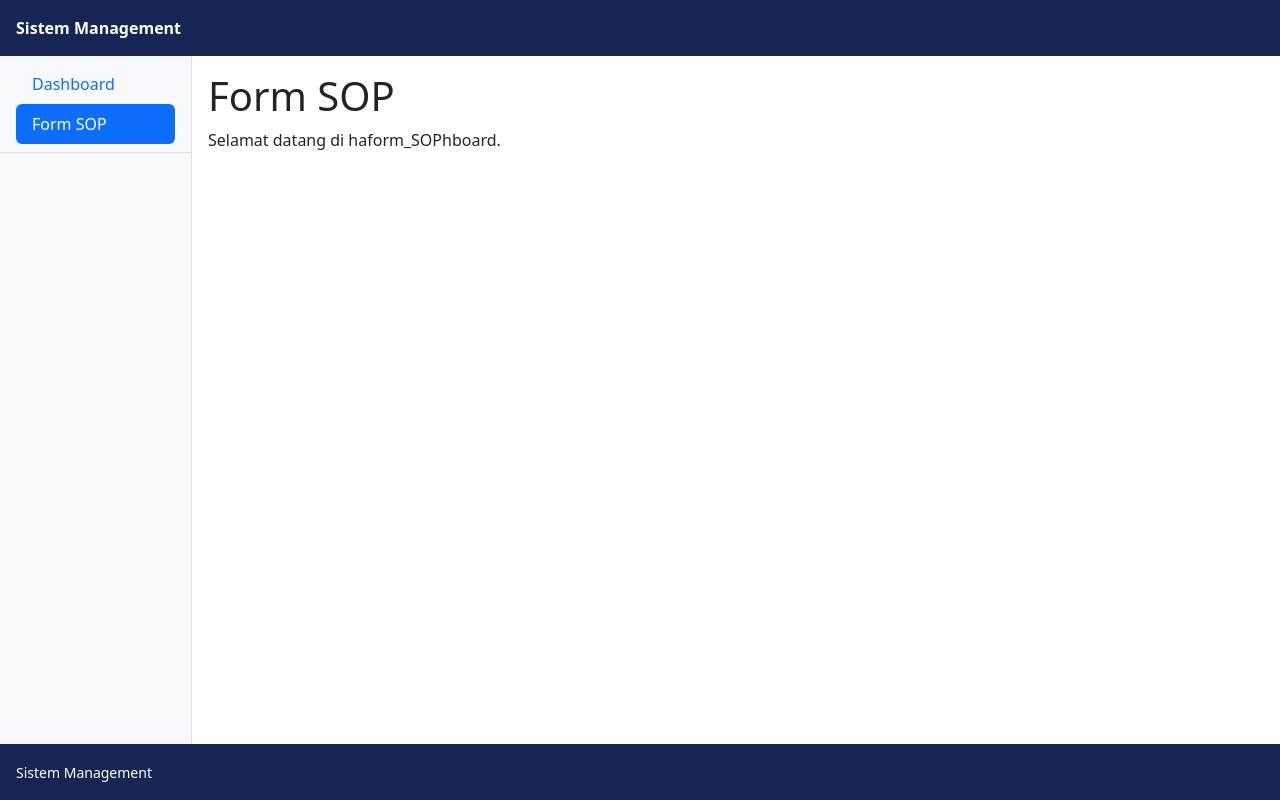
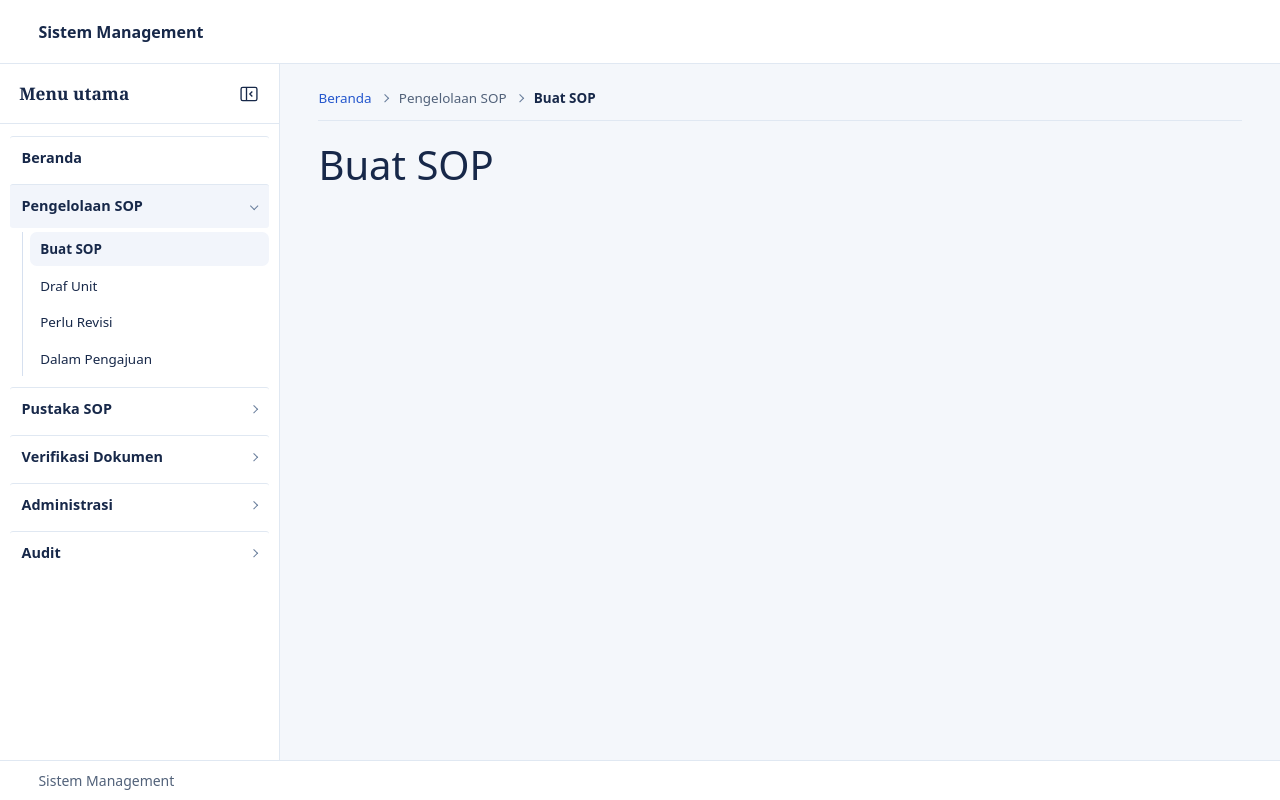
Before and after one commit to krakspace/recskm, a Laravel app: page /form_SOP in a window 1280 px wide. Run offline with Laravel 12, Linux system fonts and the light colour scheme.

Commit message:
feat: styling sidebar dan fungsi buka tutup sidebar

```diff
--- /dev/null
+++ b/config/sidebar.php
@@ -0,0 +1,28 @@
+<?php
+
+return [
+    'Pengelolaan SOP' => [
+        'Buat SOP' => 'form_SOP',
+        'Draf Unit' => 'pengelolaan.draf-unit',
+        'Perlu Revisi' => 'pengelolaan.perlu-revisi',
+        'Dalam Pengajuan' => 'pengelolaan.dalam-pengajuan',
+    ],
+    'Pustaka SOP' => [
+        'SOP Berlaku' => 'pustaka.sop-berlaku',
+        'Seluruh SOP Terbit' => 'pustaka.seluruh-sop-terbit',
+        'Arsip SOP' => 'pustaka.arsip-sop',
+    ],
+    'Verifikasi Dokumen' => [
+        'Cek Status SOP' => 'verifikasi.cek-status-sop',
+        'Periksa PDF' => 'verifikasi.periksa-pdf',
+    ],
+    'Administrasi' => [
+        'Template SOP' => 'administrasi.template-sop',
+        'Peran, Unit & Hak Akses' => 'administrasi.peran-unit-hak-akses',
+        'Rute Persetujuan' => 'administrasi.rute-persetujuan',
+        'Aturan Penomoran' => 'administrasi.aturan-penomoran',
+    ],
+    'Audit' => [
+        'Log Aktivitas' => 'audit.log-aktivitas',
+    ],
+];
--- /dev/null
+++ b/public/app-shell.css
@@ -0,0 +1,332 @@
+:root {
+    --header-height: 4rem;
+    --footer-height: 2.5rem;
+    --sidebar-width: 17.5rem;
+    --page-padding: clamp(1rem, 3vw, 2.5rem);
+    --ink: #172849;
+    --muted: #52627a;
+    --line: #e0e8f2;
+    --accent: #2457cd;
+}
+
+body {
+    margin: 0;
+    background: #f4f7fb;
+    color: var(--ink);
+    font-family: system-ui, sans-serif;
+}
+
+.site-header,
+.site-footer {
+    position: fixed;
+    inset-inline: 0;
+    z-index: 10;
+    box-sizing: border-box;
+    display: flex;
+    align-items: center;
+    padding-inline: var(--page-padding);
+}
+
+.site-header {
+    inset-block-start: 0;
+    height: var(--header-height);
+    justify-content: space-between;
+    gap: .75rem;
+    background: white;
+    color: var(--ink);
+    border-bottom: 1px solid var(--line);
+}
+
+.site-brand {
+    color: inherit;
+    font-weight: 700;
+    text-decoration: none;
+}
+
+.site-footer {
+    inset-block-end: 0;
+    height: var(--footer-height);
+    border-top: 1px solid var(--line);
+    background: #fff;
+    color: var(--muted);
+}
+
+.app-shell {
+    position: fixed;
+    inset: var(--header-height) 0 var(--footer-height);
+    display: grid;
+    grid-template: 'sidebar main' minmax(0, 1fr) / var(--sidebar-width) minmax(0, 1fr);
+}
+
+.app-main,
+.app-sidebar {
+    min-width: 0;
+    overflow: auto;
+    overscroll-behavior: contain;
+}
+
+.app-main {
+    grid-area: main;
+}
+
+.app-sidebar {
+    display: flex;
+    flex-direction: column;
+    grid-area: sidebar;
+    border-inline-end: 1px solid var(--line);
+    background: #fff;
+    scrollbar-width: thin;
+    scrollbar-color: #aebdd2 transparent;
+}
+
+html[data-sidebar-open="false"] .app-shell {
+    grid-template-columns: 3.75rem minmax(0, 1fr);
+}
+
+html[data-sidebar-open="false"] .sidebar-nav,
+html[data-sidebar-open="false"] .sidebar-toolbar h2 {
+    display: none;
+}
+
+.sidebar-toolbar {
+    flex-shrink: 0;
+    display: flex;
+    align-items: center;
+    justify-content: space-between;
+    min-height: 3.75rem;
+    padding-inline: .5rem;
+    background: #fff;
+    color: var(--ink);
+    border-bottom: 1px solid var(--line);
+}
+
+.sidebar-toolbar h2 {
+    margin: 0;
+    padding-inline-start: .7rem;
+    font: 600 1.08rem Georgia, serif;
+}
+
+.sidebar-toggle {
+    display: none;
+    align-items: center;
+    justify-content: center;
+    width: 2.75rem;
+    height: 2.75rem;
+    border: 0;
+    border-radius: .25rem;
+    background: transparent;
+    color: inherit;
+    cursor: pointer;
+}
+
+html[data-sidebar-ready] .sidebar-toggle {
+    display: inline-flex;
+}
+
+.sidebar-toggle:hover {
+    background: #f2f5fb;
+}
+
+.sidebar-toggle:focus-visible {
+    outline: 2px solid var(--accent);
+    outline-offset: -3px;
+}
+
+html[data-sidebar-open="false"] .toggle-chevron {
+    transform: scaleX(-1);
+    transform-origin: 60% center;
+}
+
+.sidebar-backdrop {
+    display: none;
+}
+
+.sidebar-nav {
+    overflow-y: auto;
+    box-sizing: border-box;
+    display: grid;
+    align-content: start;
+    gap: .25rem;
+    padding: .75rem .65rem;
+}
+
+.sidebar-link {
+    border-top: 1px solid var(--line);
+    box-sizing: border-box;
+    display: flex;
+    min-height: 2.75rem;
+    align-items: center;
+    justify-content: space-between;
+    gap: .6rem;
+    padding: .53rem .7rem;
+    border-radius: .2rem;
+    color: var(--ink);
+    font-size: .9rem;
+    font-weight: 620;
+    line-height: 1.3;
+    text-decoration: none;
+}
+
+.sidebar-section {
+    list-style: none;
+    cursor: pointer;
+}
+
+.sidebar-section::-webkit-details-marker {
+    display: none;
+}
+
+.sidebar-section::after,
+.page-breadcrumbs li+li::before {
+    width: .4rem;
+    height: .4rem;
+    flex: 0 0 auto;
+    border: solid #687d9b;
+    border-width: 0 1.5px 1.5px 0;
+    transform: rotate(-45deg);
+    content: '';
+}
+
+.sidebar-nav details[open]>.sidebar-section::after {
+    transform: rotate(45deg);
+}
+
+.sidebar-link:hover,
+.sidebar-sublink:hover,
+.sidebar-sublink[aria-current="page"],
+.sidebar-nav details[open]>.sidebar-section,
+.sidebar-link[aria-current="page"],
+.sidebar-nav .sidebar-section-current {
+    background: #f2f5fb;
+}
+
+.sidebar-submenu {
+    display: grid;
+    gap: .15rem;
+    margin: .25rem 0 .45rem .7rem;
+    padding: 0 0 0 .45rem;
+    border-inline-start: 1px solid #d6e0ef;
+    list-style: none;
+}
+
+.sidebar-sublink {
+    display: block;
+    padding: .5rem .65rem;
+    border-radius: .42rem;
+    color: var(--ink);
+    font-size: .84rem;
+    line-height: 1.35;
+    text-decoration: none;
+}
+
+.sidebar-sublink[aria-current="page"] {
+    font-weight: 650;
+}
+
+.sidebar-nav :focus-visible,
+.page-breadcrumbs :focus-visible,
+.site-header :focus-visible {
+    outline: 2px solid var(--accent);
+    outline-offset: 2px;
+}
+
+.site-header :focus-visible {
+    outline-color: var(--accent);
+}
+
+.page-content {
+    box-sizing: border-box;
+    max-width: 82rem;
+    margin-inline: auto;
+    padding: 1.5rem var(--page-padding);
+}
+
+.page-breadcrumbs {
+    margin-block-end: 1.25rem;
+    padding-block-end: .75rem;
+    border-bottom: 1px solid var(--line);
+    color: var(--muted);
+    font-size: .84rem;
+}
+
+.page-breadcrumbs ol {
+    display: flex;
+    flex-wrap: wrap;
+    gap: .3rem .65rem;
+    margin: 0;
+    padding: 0;
+    list-style: none;
+}
+
+.page-breadcrumbs li {
+    display: flex;
+    align-items: center;
+    gap: .65rem;
+}
+
+.page-breadcrumbs a {
+    color: var(--accent);
+    text-decoration: none;
+}
+
+.page-breadcrumbs a:hover {
+    text-decoration: underline;
+}
+
+.page-breadcrumbs [aria-current="page"] {
+    color: var(--ink);
+    font-weight: 650;
+}
+
+@media (width < 48rem) {
+    .app-shell {
+        grid-template: 'sidebar' minmax(0, 2fr) 'main' minmax(0, 3fr) / minmax(0, 1fr);
+    }
+
+    html[data-sidebar-ready] .app-shell {
+        grid-template: 'main' minmax(0, 1fr) / minmax(0, 1fr);
+    }
+
+    html[data-sidebar-ready] .app-sidebar {
+        position: absolute;
+        inset-block: 0;
+        inset-inline: 0 auto;
+        z-index: 2;
+        width: min(var(--sidebar-width), calc(100% - 3rem));
+        box-shadow: 0 0 1.5rem #17284933;
+    }
+
+    html[data-sidebar-ready][data-sidebar-open="false"] .app-shell {
+        grid-template: 'sidebar' auto 'main' minmax(0, 1fr) / minmax(0, 1fr);
+    }
+
+    html[data-sidebar-open="false"] .app-sidebar {
+        position: static;
+        width: auto;
+        box-shadow: none;
+        border: 0;
+    }
+
+    html[data-sidebar-open="false"] .sidebar-toolbar h2 {
+        display: block;
+    }
+
+    .sidebar-toolbar {
+        min-height: 2.75rem;
+    }
+
+    html[data-sidebar-open="true"] .sidebar-backdrop {
+        position: absolute;
+        inset: 0;
+        z-index: 1;
+        display: block;
+        padding: 0;
+        border: 0;
+        background: #17284952;
+        touch-action: none;
+    }
+
+    .site-brand {
+        font-size: .9rem;
+    }
+}
--- /dev/null
+++ b/public/app-shell.js
@@ -0,0 +1,88 @@
+(() => {
+    const root = document.documentElement;
+    const narrowViewport = window.matchMedia('(width < 48rem)');
+    const openKey = 'sysman.sidebar.open';
+    let desktopOpen = readPreference(openKey) !== 'false';
+    let mobileOpen = false;
+
+    root.dataset.sidebarOpen = String(!narrowViewport.matches && desktopOpen);
+    root.dataset.sidebarReady = '';
+
+    function readPreference(key) {
+        try {
+            return localStorage.getItem(key);
+        } catch {
+            return null;
+        }
+    }
+
+    function savePreference(key, value) {
+        try {
+            localStorage.setItem(key, value);
+        } catch {
+            return;
+        }
+    }
+
+    document.addEventListener('DOMContentLoaded', () => {
+        const sidebar = document.getElementById('app-sidebar');
+        const toggle = document.getElementById('sidebar-toggle');
+        const backdrop = document.querySelector('.sidebar-backdrop');
+        const main = document.getElementById('app-main');
+
+        function updateSidebar() {
+            const open = narrowViewport.matches ? mobileOpen : desktopOpen;
+            const toggleText = open ? 'Tutup sidebar' : 'Buka sidebar';
+
+            root.dataset.sidebarOpen = String(open);
+            toggle.setAttribute('aria-expanded', String(open));
+            toggle.setAttribute('aria-label', toggleText);
+            toggle.title = toggleText;
+            main.inert = narrowViewport.matches && open;
+        }
+
+        function closeMobileSidebar() {
+            mobileOpen = false;
+            updateSidebar();
+            toggle.focus();
+        }
+
+        toggle.addEventListener('click', () => {
+            if (narrowViewport.matches) {
+                mobileOpen = !mobileOpen;
+                updateSidebar();
+
+                if (mobileOpen) {
+                    const activeLink = sidebar.querySelector('[aria-current="page"]');
+                    (activeLink ?? sidebar.querySelector('.sidebar-home')).focus();
+                }
+
+                return;
+            }
+
+            desktopOpen = !desktopOpen;
+            savePreference(openKey, String(desktopOpen));
+            updateSidebar();
+        });
+
+        backdrop.addEventListener('click', closeMobileSidebar);
+
+        document.addEventListener('keydown', (event) => {
+            if (event.key === 'Escape' && narrowViewport.matches && mobileOpen) {
+                closeMobileSidebar();
+            }
+        });
+
+        narrowViewport.addEventListener('change', () => {
+            const focusWasInSidebar = sidebar.contains(document.activeElement);
+            mobileOpen = false;
+            updateSidebar();
+
+            if (focusWasInSidebar && root.dataset.sidebarOpen === 'false') {
+                toggle.focus();
+            }
+        });
+
+        updateSidebar();
+    });
+})();
--- a/resources/views/form_SOP.blade.php
+++ b/resources/views/form_SOP.blade.php
@@ -1,8 +1,15 @@
 @extends('layouts.app')
 
-@section('title', 'form_SOP')
+@section('title', 'Buat SOP')
+
+@section('breadcrumbs')
+    @include('partials.breadcrumbs', ['breadcrumbs' => [
+        ['label' => 'Beranda', 'route' => 'dashboard'],
+        ['label' => 'Pengelolaan SOP'],
+        ['label' => 'Buat SOP'],
+    ]])
+@endsection
 
 @section('content')
-    <h1>Form SOP</h1>
-    <p>Selamat datang di haform_SOPhboard.</p>
+    <h1>Buat SOP</h1>
 @endsection
--- a/resources/views/layouts/app.blade.php
+++ b/resources/views/layouts/app.blade.php
@@ -10,44 +10,25 @@
     integrity="sha384-yEPZ7jP9S0QKiUQ0m3jjsO4ProIW7wvR9gXkI7JOGa2XVsw53Yke2bsdkBbjmmiX"
     crossorigin="anonymous"
     >
-    <style>
-        body {
-            margin: 0;
-            min-height: 100vh;
-            display: grid;
-            grid-template-rows: auto 1fr auto;
-            font-family: system-ui, sans-serif;
-        }
-
-        .site-header, .site-footer {
-            padding: 1rem;
-            background: #172554;
-            color: white;
-        }
-
-
-        .sidebar, main {
-            padding: 1rem;
-        }
-
-        .sidebar {
-            background: #eff6ff;
-        }
-
-
-    </style>
+    <link rel="stylesheet" href="{{ asset('app-shell.css') }}">
+    <script src="{{ asset('app-shell.js') }}"></script>
 </head>
 <body>
     @include('partials.header')
 
-    <div class="d-flex flex-row">
-    <aside class="flex-shrink-0 bg-light border-end" style="width: 12rem;">
-        @include('partials.sidebar')
-    </aside>
+    <div class="app-shell">
+        <aside class="app-sidebar" id="app-sidebar">
+            @include('partials.sidebar')
+        </aside>
 
-    <main class="flex-grow-1 p-3">
-        @yield('content')
-    </main>
+        <button class="sidebar-backdrop" type="button" aria-label="Tutup sidebar" tabindex="-1"></button>
+
+        <main class="app-main" id="app-main">
+            <div class="page-content">
+                @yield('breadcrumbs')
+                @yield('content')
+            </div>
+        </main>
     </div>
 
     @include('partials.footer')
--- /dev/null
+++ b/resources/views/partials/breadcrumbs.blade.php
@@ -0,0 +1,15 @@
+<nav class="page-breadcrumbs" aria-label="Breadcrumb">
+    <ol>
+        @foreach ($breadcrumbs as $crumb)
+            <li>
+                @if ($loop->last)
+                    <span aria-current="page">{{ $crumb['label'] }}</span>
+                @elseif (isset($crumb['route']))
+                    <a href="{{ route($crumb['route']) }}">{{ $crumb['label'] }}</a>
+                @else
+                    <span>{{ $crumb['label'] }}</span>
+                @endif
+            </li>
+        @endforeach
+    </ol>
+</nav>
--- a/resources/views/partials/header.blade.php
+++ b/resources/views/partials/header.blade.php
@@ -1,3 +1,3 @@
 <header class="site-header">
-    <strong>Sistem Management</strong>
+    <a class="site-brand" href="{{ route('dashboard') }}">Sistem Management</a>
 </header>
--- a/resources/views/partials/sidebar.blade.php
+++ b/resources/views/partials/sidebar.blade.php
@@ -1,13 +1,45 @@
-<nav class="nav nav-pills flex-column bg-light border-bottom px-3 py-2" aria-label="Menu utama">
-    <a @class(['nav-link', 'active' => request()->routeIs('dashboard')])
+@php
+    $currentRoute = request()->route()?->getName();
+@endphp
+
+<div class="sidebar-toolbar">
+    <h2 id="sidebar-heading">Menu utama</h2>
+    <button class="sidebar-toggle" id="sidebar-toggle" type="button" aria-controls="sidebar-nav" aria-expanded="true" aria-label="Tutup sidebar" title="Tutup sidebar">
+        <svg width="20" height="20" viewBox="0 0 24 24" fill="none" stroke="currentColor" stroke-width="1.6" aria-hidden="true">
+            <rect x="2.5" y="4" width="19" height="16" rx="2"/>
+            <path d="M9 4v16"/>
+            <path class="toggle-chevron" d="m16 9-3 3 3 3"/>
+        </svg>
+    </button>
+</div>
+<nav class="sidebar-nav" id="sidebar-nav" aria-labelledby="sidebar-heading">
+    <a class="sidebar-link sidebar-home"
        href="{{ route('dashboard') }}"
-       @if (request()->routeIs('dashboard')) aria-current="page" @endif>
-        Dashboard
+       @if ($currentRoute === 'dashboard') aria-current="page" @endif>
+        Beranda
     </a>
 
-    <a @class(['nav-link', 'active' => request()->routeIs('form_SOP')])
-       href="{{ route('form_SOP') }}"
-       @if (request()->routeIs('form_SOP')) aria-current="page" @endif>
-        Form SOP
-    </a>
+    @foreach (config('sidebar') as $sectionLabel => $items)
+        @php
+            $sectionIsActive = $currentRoute !== null && in_array($currentRoute, $items, true);
+        @endphp
+
+        <details @if ($sectionIsActive) open @endif>
+            <summary @class(['sidebar-link', 'sidebar-section', 'sidebar-section-current' => $sectionIsActive])>
+                {{ $sectionLabel }}
+            </summary>
+
+            <ul class="sidebar-submenu">
+                @foreach ($items as $label => $routeName)
+                    <li>
+                        <a class="sidebar-sublink"
+                           href="{{ route($routeName) }}"
+                           @if ($currentRoute === $routeName) aria-current="page" @endif>
+                            {{ $label }}
+                        </a>
+                    </li>
+                @endforeach
+            </ul>
+        </details>
+    @endforeach
 </nav>
--- a/routes/web.php
+++ b/routes/web.php
@@ -5,3 +5,15 @@ use Illuminate\Support\Facades\Route;
 Route::view('/', 'login')->name('login');
 Route::view('/dashboard', 'dashboard')->name('dashboard');
 Route::view('/form_SOP', 'form_SOP')->name('form_SOP');
+foreach (config('sidebar') as $section => $items) {
+    foreach ($items as $label => $name) {
+        if ($name === 'form_SOP') {
+            continue;
+        }
+
+        Route::view('/'.str_replace('.', '/', $name), 'sidebar-page', [
+            'section' => $section,
+            'label' => $label,
+        ])->name($name);
+    }
+}
```
Also changed, not shown: resources/views/dashboard.blade.php (+7 -1 lines), resources/views/sidebar-page.blade.php (added, +15 -0 lines), tests/Feature/SidebarTest.php (added, +104 -0 lines).
